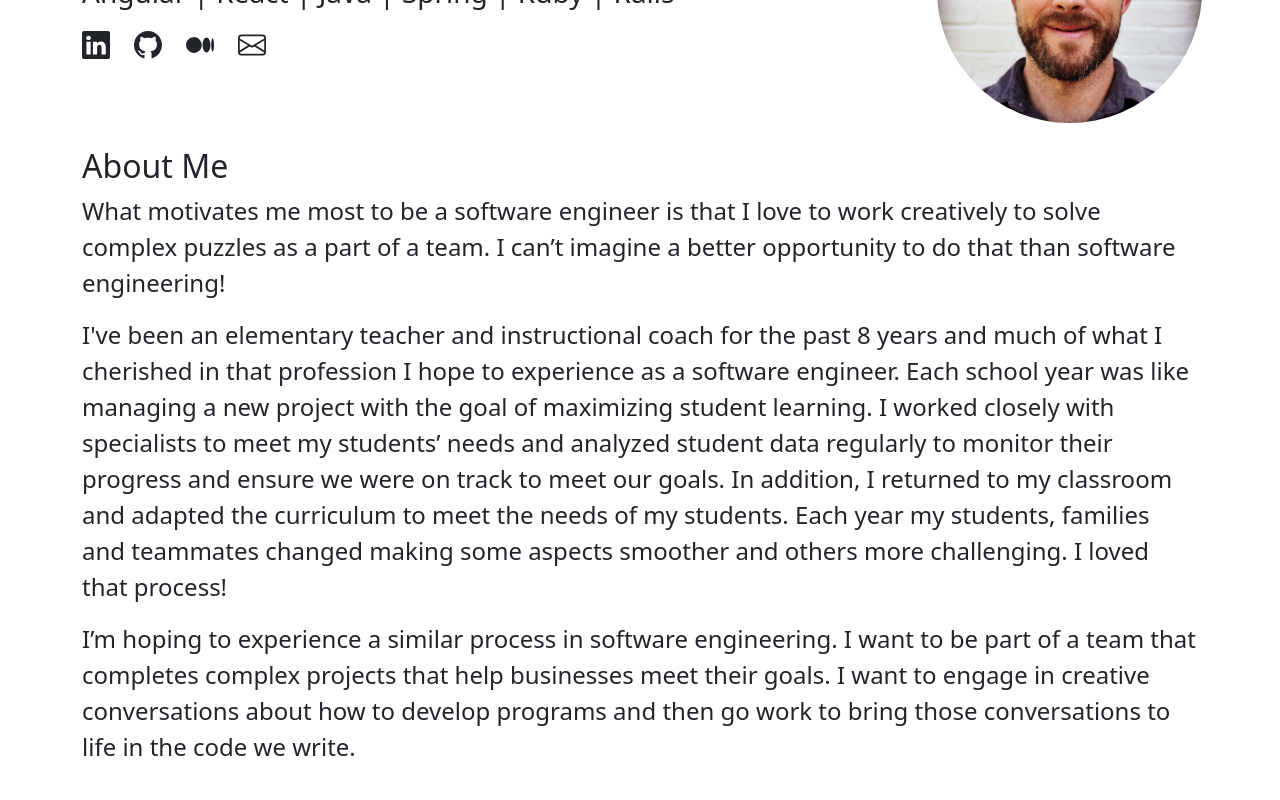
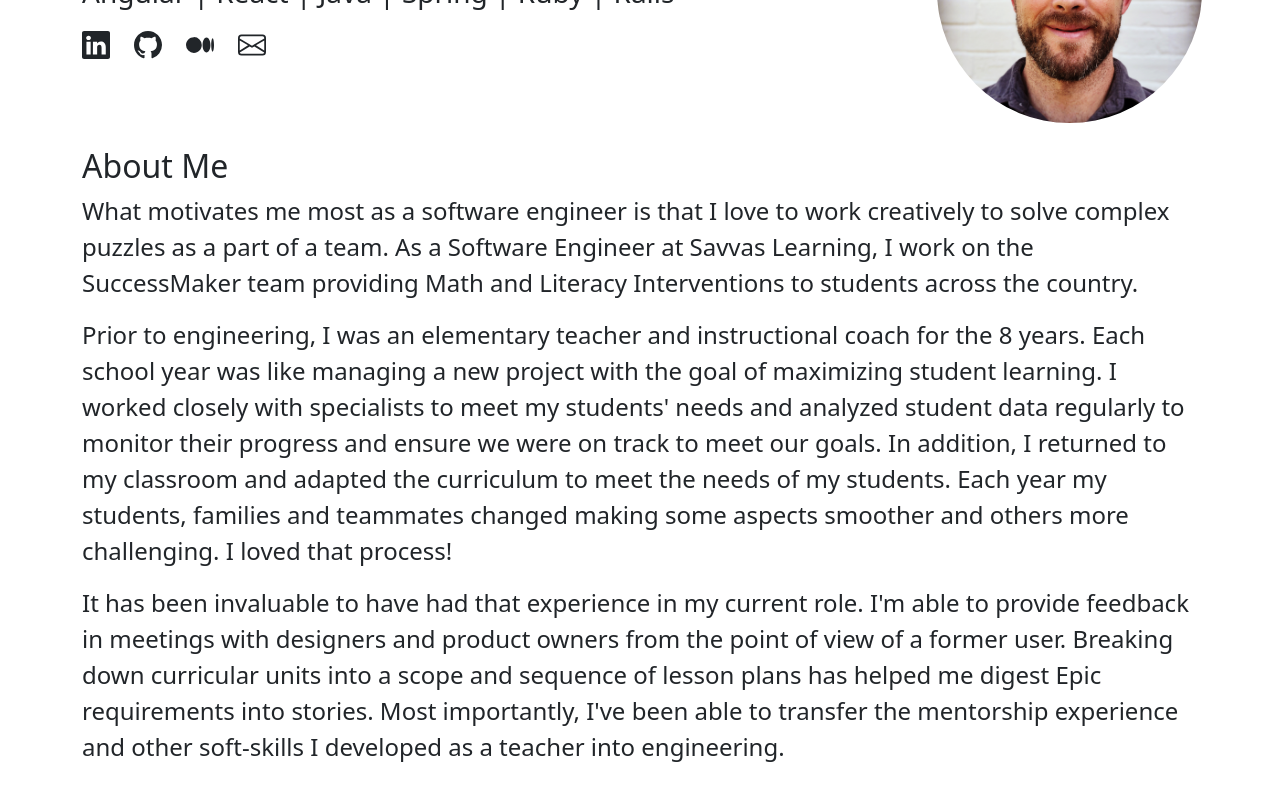
Before and after one commit to jsnidar/jeremiah-snidar-portfolio, a React (Create React App) app: page / in a window 1280 px wide. Shown: the part 246-1046 px from the top of the page. Built offline with nearby package versions, Linux system fonts and the light colour scheme; a web font is replaced by a local one.

Commit message:
Update to reflect having started career

```diff
--- a/src/about/AboutMe.js
+++ b/src/about/AboutMe.js
@@ -3,12 +3,25 @@ import { Row } from 'react-bootstrap';
 
 const AboutMe = () => {
 
+  const p1 = 'What motivates me most as a software engineer is that I love to work creatively to solve complex puzzles as a part of a team. ' +
+    'As a Software Engineer at Savvas Learning, I work on the SuccessMaker team providing Math and Literacy Interventions to students across the country. '
+  const p2 = 'Prior to engineering, I was an elementary teacher and instructional coach for the 8 years. ' +
+    'Each school year was like managing a new project with the goal of maximizing student learning. ' +
+    'I worked closely with specialists to meet my students\' needs and analyzed student data regularly to monitor their progress and ensure we were on track to meet our goals. ' +
+    'In addition, I returned to my classroom and adapted the curriculum to meet the needs of my students. ' +
+    'Each year my students, families and teammates changed making some aspects smoother and others more challenging. ' +
+    'I loved that process!'
+  const p3 = 'It has been invaluable to have had that experience in my current role. ' +
+    'I\'m able to provide feedback in meetings with designers and product owners from the point of view of a former user. ' +
+    'Breaking down curricular units into a scope and sequence of lesson plans has helped me digest Epic requirements into stories. ' +
+    'Most importantly, I\'ve been able to transfer the mentorship experience and other soft-skills I developed as a teacher into engineering.'
+
   return(
     <Row className="pb-4 fs-4 text-start">
       <h2>About Me</h2>
-        <p>What motivates me most to be a software engineer is that I love to work creatively to solve complex puzzles as a part of a team. I can’t imagine a better opportunity to do that than software engineering!</p>
-        <p>I've been an elementary teacher and instructional coach for the past 8 years and much of what I cherished in that profession I hope to experience as a software engineer. Each school year was like managing a new project with the goal of maximizing student learning. I worked closely with specialists to meet my students’ needs and analyzed student data regularly to monitor their progress and ensure we were on track to meet our goals. In addition, I returned to my classroom and adapted the curriculum to meet the needs of my students. Each year my students, families and teammates changed making some aspects smoother and others more challenging. I loved that process!</p>
-        <p>I’m hoping to experience a similar process in software engineering. I want to be part of a team that completes complex projects that help businesses meet their goals. I want to engage in creative conversations about how to develop programs and then go work to bring those conversations to life in the code we write.</p>
+        <p>{ p1 }</p>
+        <p>{ p2 }</p>
+        <p>{ p3 }</p>
     </Row>
   )
 }
```
